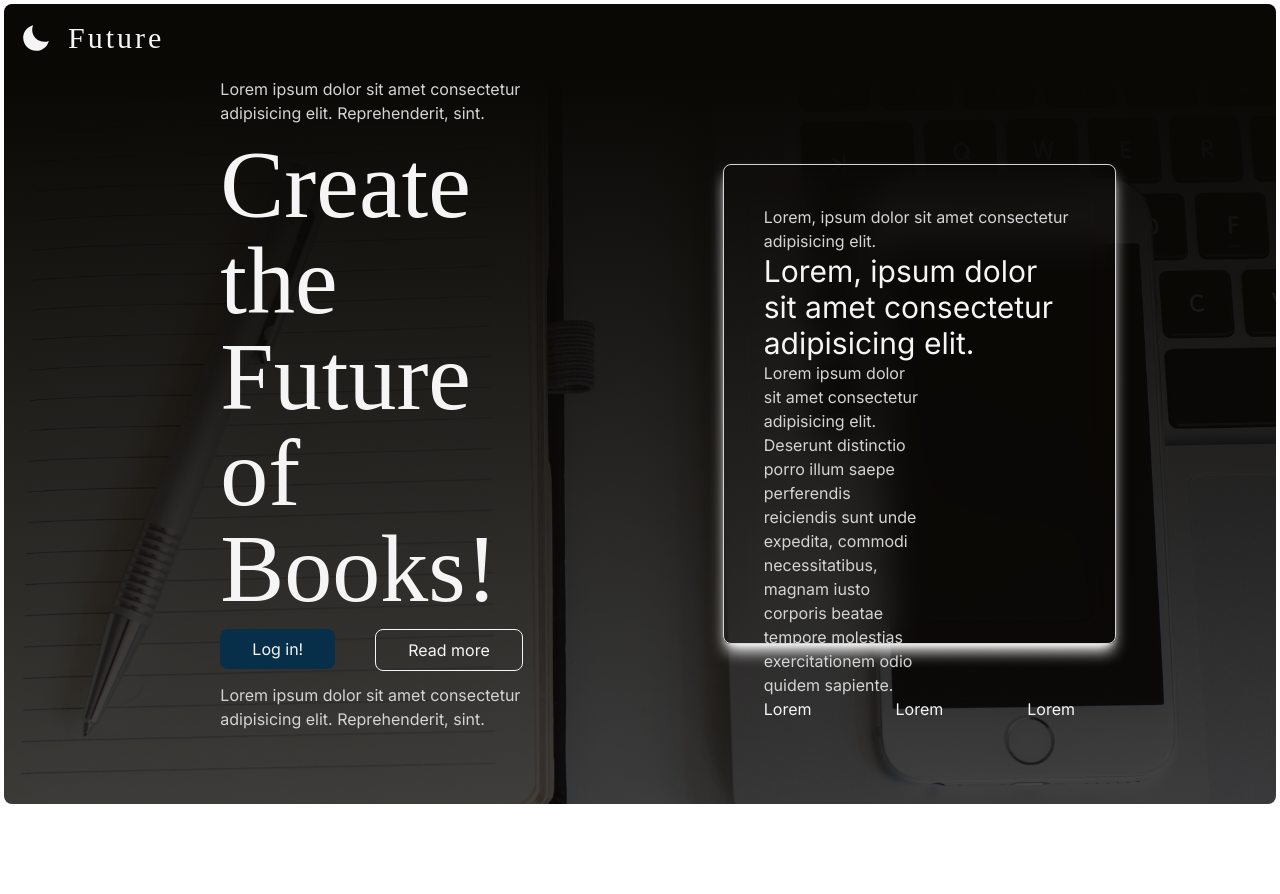
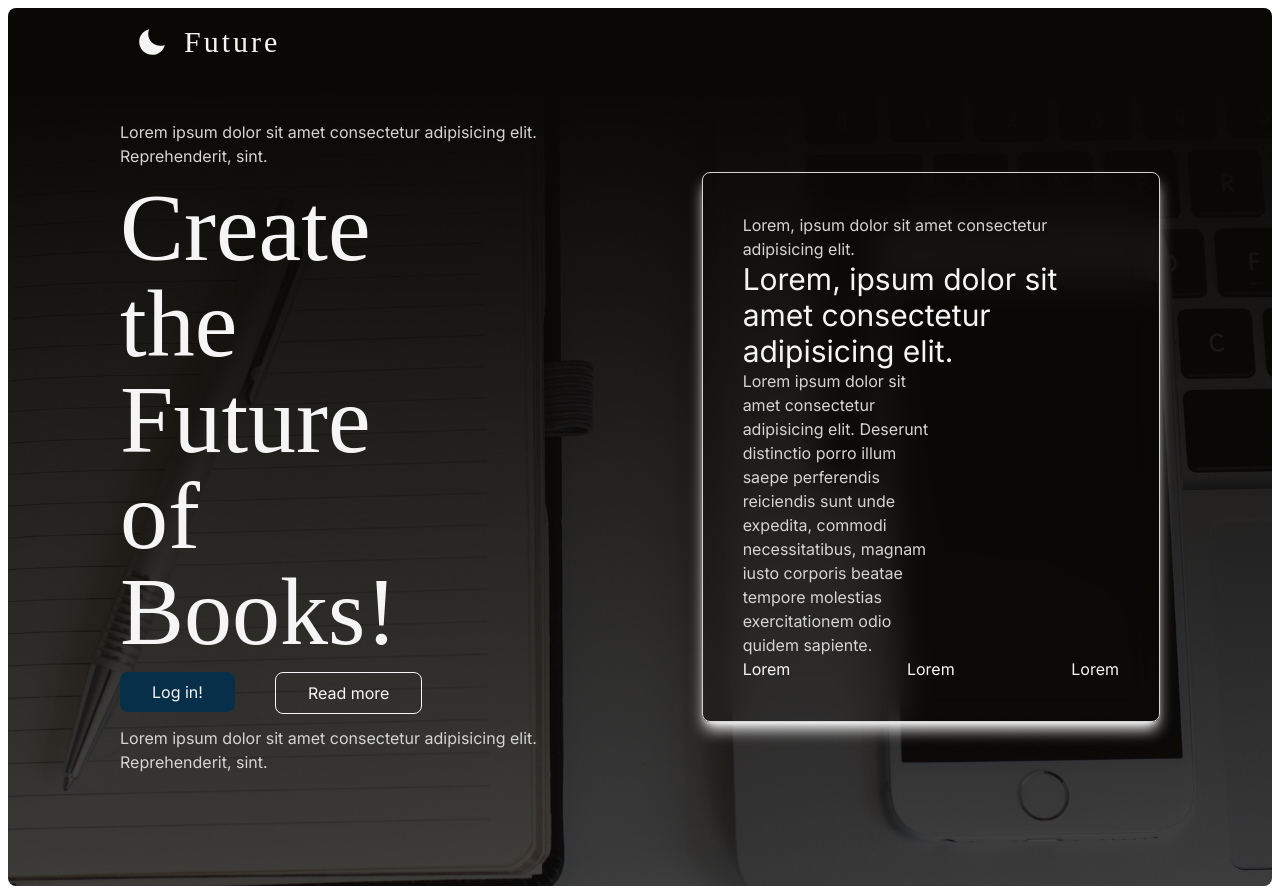
Before and after one commit to pawelek7k/future, a Next.js app: page / in a window 1280 px wide. Before the commit the page ends 808 px from the top, so only its background shows below. Built offline with nearby package versions, Linux system fonts and the light colour scheme; a web font is replaced by a local one.

Commit message:
add styles

```diff
--- a/app/(marketing)/page.tsx
+++ b/app/(marketing)/page.tsx
@@ -3,9 +3,9 @@ import { MarketingNavigation } from "../components/navigations/MarketingNav";
 const Home: React.FC = () => {
   return (
     <main className="">
-      <section className="h-screen bg-hero-bg bg-center bg-no-repeat bg-cover m-1 rounded-lg flex gap-10 backdrop-blur-lg">
+      <section className="p-28 bg-hero-bg bg-center bg-no-repeat bg-cover m-2 rounded-lg flex gap-20 backdrop-blur-lg">
         <MarketingNavigation />
-        <div className="flex flex-col justify-center gap-3 ">
+        <div className="flex flex-col justify-center gap-3">
           <p className="text-neutral-300">
             Lorem ipsum dolor sit amet consectetur adipisicing elit.
             Reprehenderit, sint.
@@ -30,8 +30,8 @@ const Home: React.FC = () => {
             Reprehenderit, sint.
           </p>
         </div>
-        <div className="flex items-center justify-center p-40">
-          <div className="rounded-lg border border-neutral-300 p-10 shadow-lg shadow-white backdrop-blur-lg h-full">
+        <div className="flex items-center justify-center w-1/2">
+          <div className="rounded-lg border border-neutral-300 p-10 shadow-lg shadow-white backdrop-blur-lg">
             <p className="text-neutral-300">
               Lorem, ipsum dolor sit amet consectetur adipisicing elit.{" "}
             </p>
--- a/app/components/navigations/MarketingNav.tsx
+++ b/app/components/navigations/MarketingNav.tsx
@@ -2,7 +2,7 @@ import { LightLogo } from "../global/Logo";
 
 export const MarketingNavigation: React.FC = () => {
   return (
-    <header className="flex justify-between p-4 ">
+    <header className="flex justify-between p-4 fixed top-0">
       <LightLogo />
     </header>
   );
```
